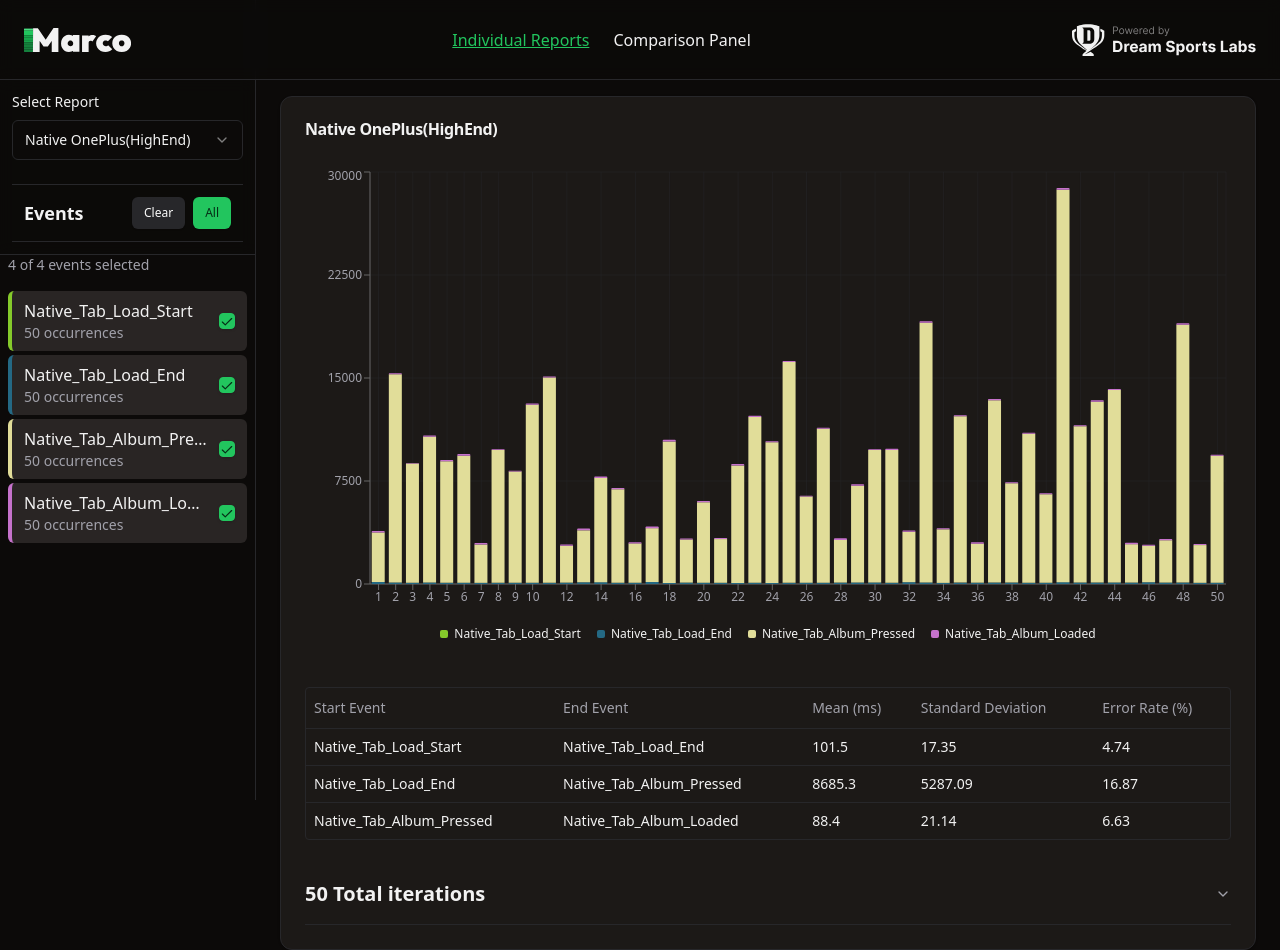
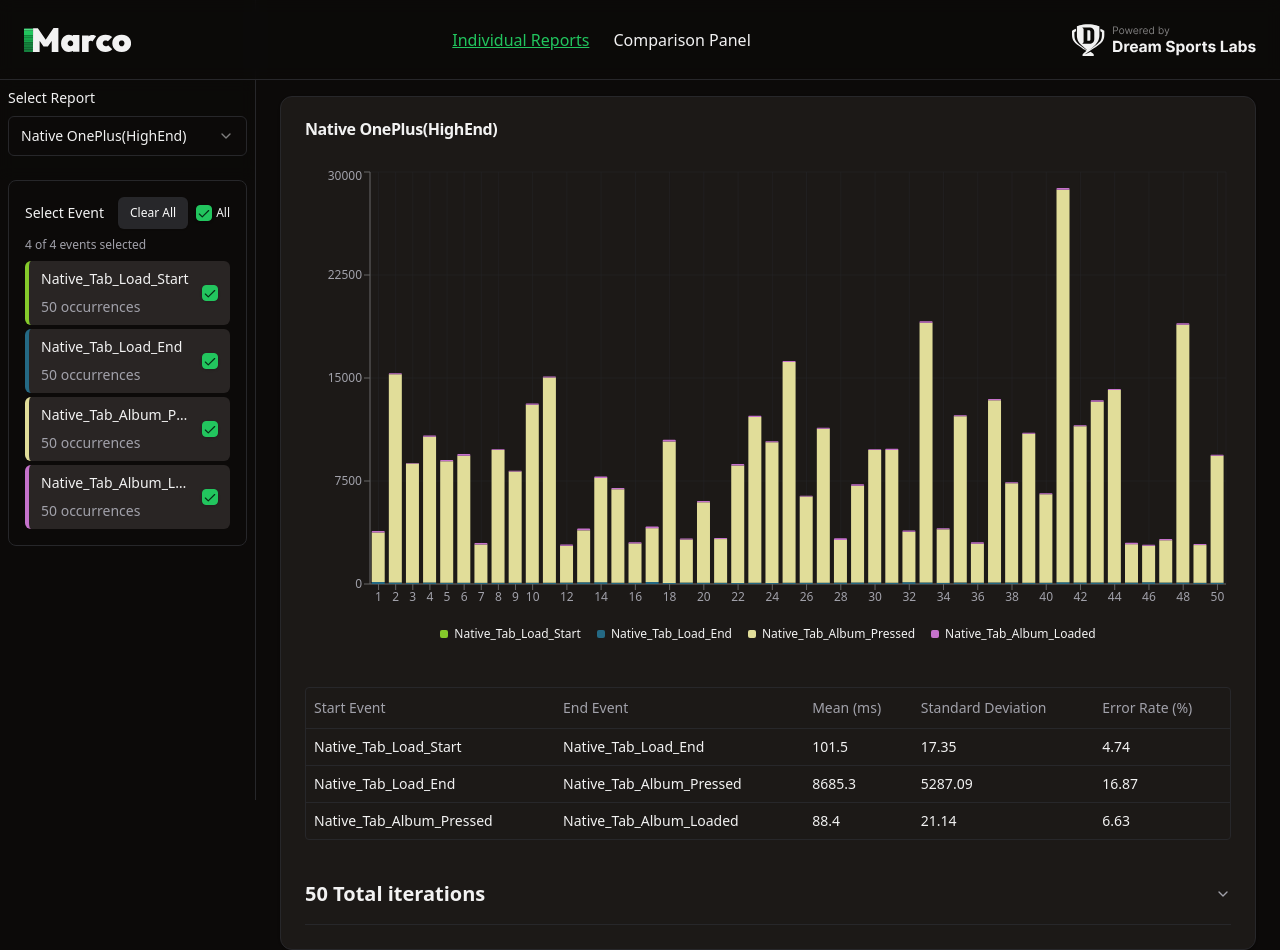
Before and after one commit to ds-horizon/marco, a React (Vite) app in the folder web/: page / in a window 1280 px wide. Built offline with nearby package versions, Linux system fonts and the light colour scheme.

Commit message:
fix: individual panel ui issues

```diff
--- a/web/src/components/sidebar/IndividualReportSidebar.tsx
+++ b/web/src/components/sidebar/IndividualReportSidebar.tsx
@@ -79,12 +79,11 @@ export const IndividualReportSidebar = ({
       <div
         className={cn(
           'mb-4',
-          'p-3',
+          'p-2',
           'bg-background/80',
           'backdrop-blur',
           'sticky',
           'left-0',
-          'border-b',
           '-mt-16',
           '-top-4',
           'mb-12',
@@ -120,47 +119,34 @@ export const IndividualReportSidebar = ({
             </SelectContent>
           </Select>
         </div>
+      </div>
 
-        <div
-          className={cn(
-            'flex',
-            'items-center',
-            'justify-between',
-            'w-full',
-            'p-3',
-            'border-t',
-            'border-b'
-          )}
-        >
-          <h1 className={cn('font-bold', 'text-lg')}>Events</h1>
-          <div className={cn('flex', 'items-center', 'gap-2')}>
+      <div className="px-2">
+        <div className="border rounded-lg p-4 mb-4 bg-background">
+          <div className="flex items-center justify-between mb-2">
+            <h3 className="text-sm font-medium">Select Event</h3>
+            <div className="flex items-center gap-2">
               <Button
                 disabled={tags.length === 0}
                 onClick={handleClear}
                 variant="secondary"
                 size="sm"
               >
-              Clear
+                Clear All
               </Button>
-            <Button
-              onClick={handleSelectAll}
-              variant="secondary"
-              size="sm"
-              className={selectAll ? 'bg-primary text-primary-foreground' : ''}
-            >
-              All
-            </Button>
+              <label className="flex items-center gap-1 cursor-pointer select-none">
+                <Checkbox
+                  checked={selectAll}
+                  onCheckedChange={handleSelectAll}
+                  className="shrink-0"
+                />
+                <span className="text-xs">All</span>
+              </label>
             </div>
           </div>
-      </div>
-
-      <div className="space-y-1 px-2">
-        {/* Event count summary */}
-        <div className="text-sm text-muted-foreground mb-4">
+          <div className="text-xs text-muted-foreground mb-2">
             {tags.length} of {Object.keys(tagStats).length} events selected
           </div>
-
-        {/* Event list */}
           <div className="space-y-1">
             {Object.entries(tagStats).map(([tag, { count, color }]) => (
               <div
@@ -187,7 +173,12 @@ export const IndividualReportSidebar = ({
                 }}
               >
                 <div className={cn('w-full', 'min-w-0')}>
-                <p className="block w-full truncate font-medium">{tag}</p>
+                  <p
+                    className="block w-full truncate text-sm font-medium mb-2"
+                    title={tag}
+                  >
+                    {tag}
+                  </p>
                   <p className={cn('text-sm', 'text-muted-foreground')}>
                     {count} occurrences
                   </p>
@@ -196,14 +187,13 @@ export const IndividualReportSidebar = ({
               </div>
             ))}
           </div>
-
-        {/* Show message when no events are available */}
           {Object.keys(tagStats).length === 0 && (
             <div className="text-center py-8 text-muted-foreground">
               No events available in this report
             </div>
           )}
         </div>
+      </div>
     </aside>
   );
 };
```
Lines whose indentation alone changed are shown as unchanged.
